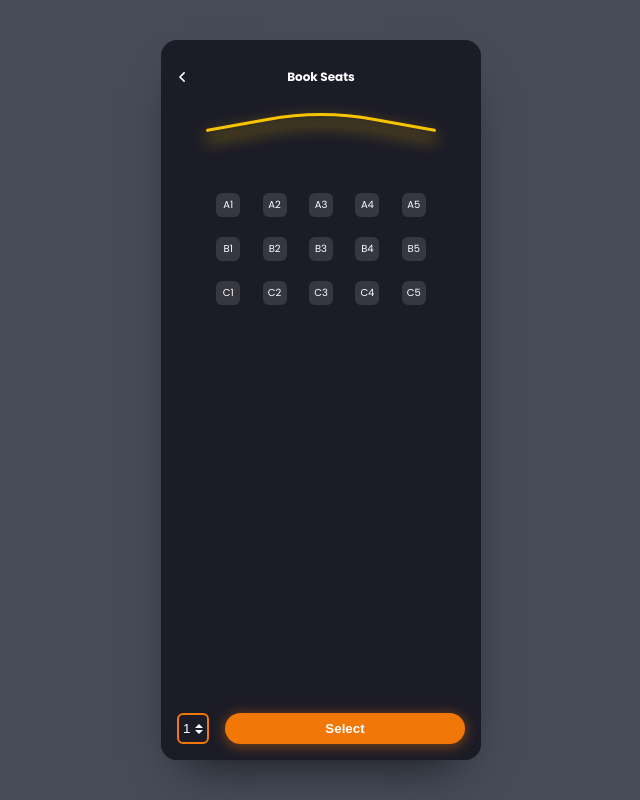
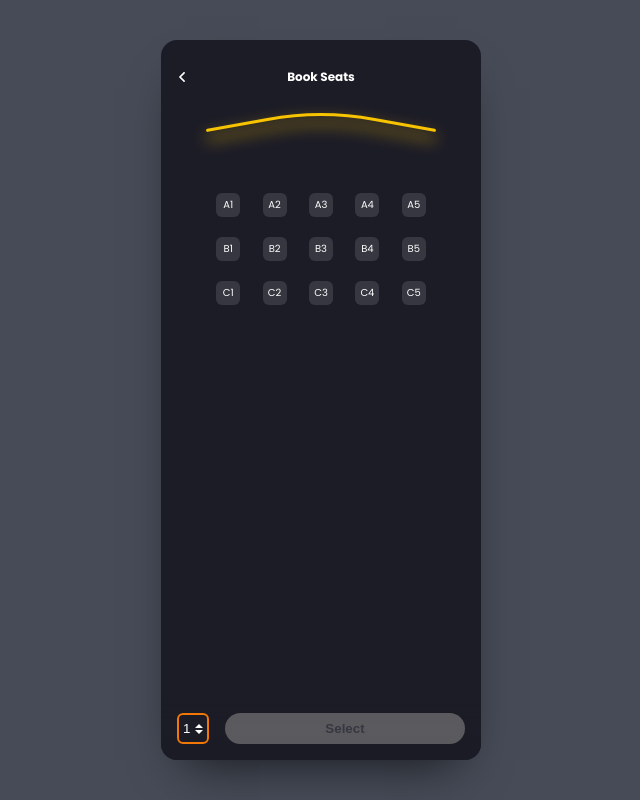
Before and after one commit to rezaduha/movie-ticket-booking-web, a Vue app: page /movie/1/booking in a window 1280 px wide. Shown: the whole page, without its empty margins (319-959 px from the left). Built offline with nearby package versions, Linux system fonts and the light colour scheme.

Commit message:
feat(booking page): disable select on selected seat amount condition

```diff
--- a/src/views/BookingView.vue
+++ b/src/views/BookingView.vue
@@ -4,22 +4,25 @@
   </div>
   <div class="seat">
     <div class="seat__item" v-for="seat in seats">
-      <input type="checkbox" :name="seat" :id="seat" :value="seat">
+      <input type="checkbox" :name="seat" :id="seat" :value="seat" v-model="checkedSeat">
       <label :for="seat">{{ seat }}</label>
     </div>
   </div>
   <div class="action-bar">
-    <select>
+    <select v-model="selectSeatAmount">
       <option v-for="i in 5" :value="i" :selected="i === 1">{{ i }}</option>
     </select>
     <BaseButton
       class="select-button"
       label="Select"
+      :disabled="checkedSeat.length !== selectSeatAmount"
     />
   </div>
 </template>
 
 <script setup lang="ts">
+import { ref } from 'vue';
+
 import BaseButton from '@/components/BaseButton.vue';
 
 
@@ -28,6 +31,8 @@ const seats = [
   'B1', 'B2', 'B3', 'B4', 'B5',
   'C1', 'C2', 'C3', 'C4', 'C5',
 ]
+const checkedSeat = ref([])
+const selectSeatAmount = ref(1)
 </script>
 
 <style lang="scss" scoped>
```
